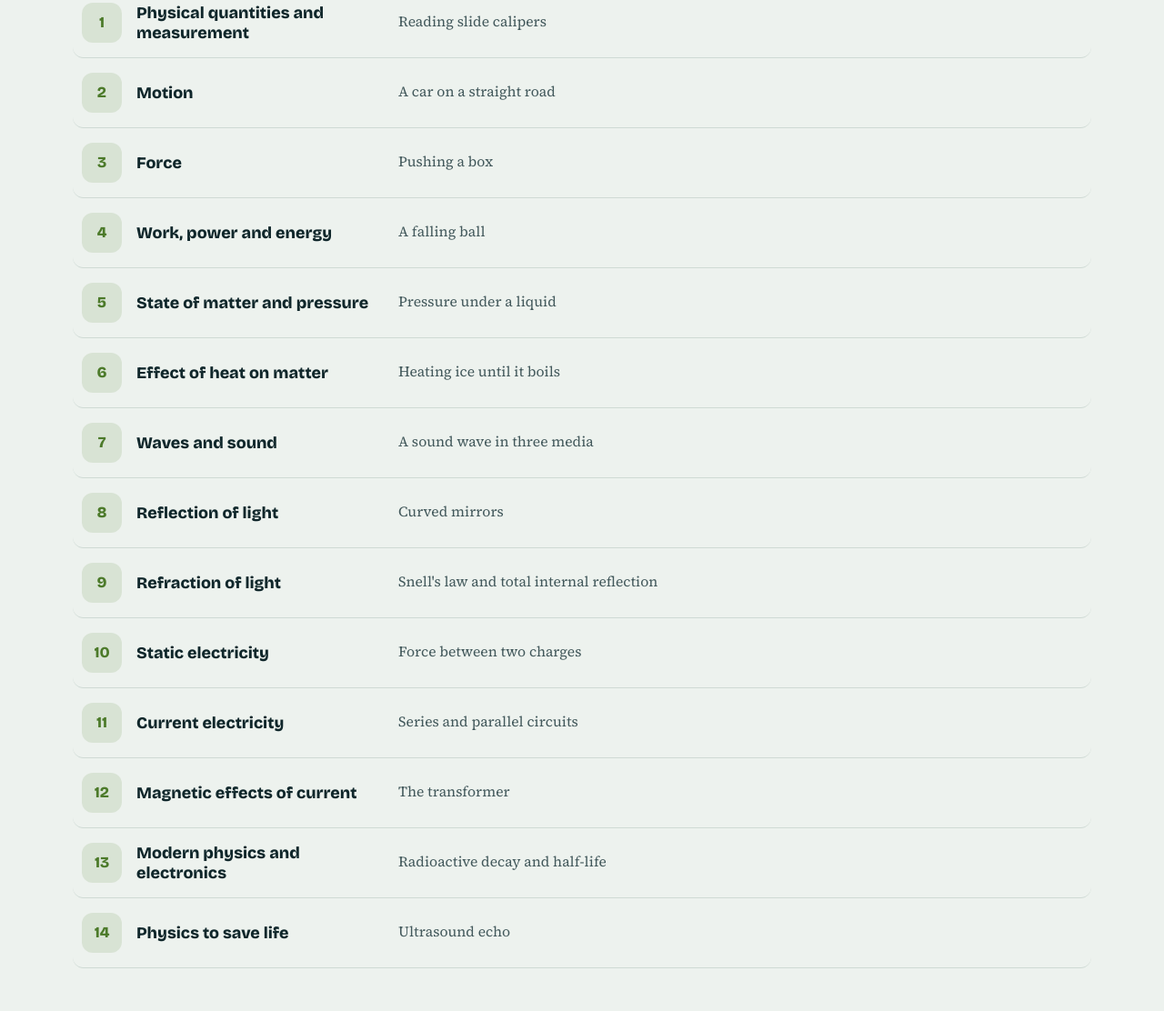
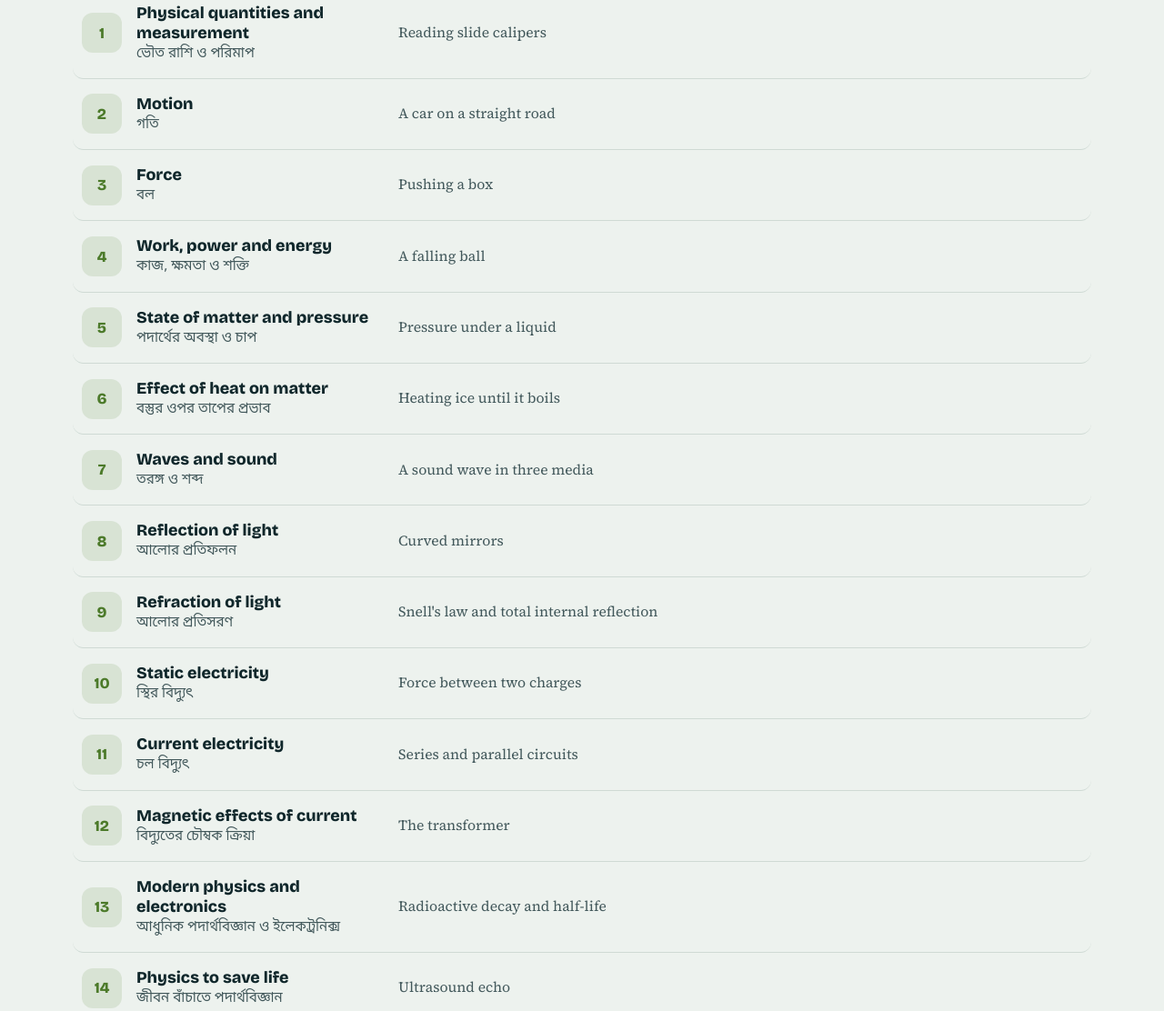
Before and after one commit to robin9535/robin9535.github.io, a plain HTML site: page ssc.html in a window 1280 px wide. Shown: the part 754-1866 px from the top of the page at 91% size. Drawn offline with nearby package versions, Linux system fonts and the light colour scheme; no server answers.

Commit message:
Add Bangla names to the 14 SSC physics chapters
Co-Authored-By: Claude Sonnet 5.5 <noreply@anthropic.com>
Claude-Session: https://claude.ai/code/session_01A8k8gBkjsZHFsJvu8v7FQv

```diff
--- a/lab.css
+++ b/lab.css
@@ -108,3 +108,5 @@ main.lab-main{padding:0 0 64px}
 .pager a:hover{background:var(--mist)}
 .rowlink i.num{font:800 1.05rem var(--display);font-style:normal}
 .rowlink em.prog{background:transparent;color:var(--good);border:1.5px solid var(--good)}
+
+.rowlink b small.bn{display:block;margin-top:2px;font:500 .95rem/1.4 "Noto Sans Bengali","Hind Siliguri","Nirmala UI","Shonar Bangla",sans-serif;color:var(--ink-soft)}
--- a/ssc.html
+++ b/ssc.html
@@ -22,7 +22,7 @@
 <link rel="icon" href="favicon.svg" type="image/svg+xml">
 <link rel="preconnect" href="https://fonts.googleapis.com">
 <link rel="preconnect" href="https://fonts.gstatic.com" crossorigin>
-<link href="https://fonts.googleapis.com/css2?family=Bricolage+Grotesque:opsz,wght@12..96,400;12..96,600;12..96,800&family=Source+Serif+4:ital,opsz,wght@0,8..60,400;0,8..60,600;1,8..60,400&display=swap" rel="stylesheet">
+<link href="https://fonts.googleapis.com/css2?family=Bricolage+Grotesque:opsz,wght@12..96,400;12..96,600;12..96,800&family=Source+Serif+4:ital,opsz,wght@0,8..60,400;0,8..60,600;1,8..60,400&family=Noto+Sans+Bengali:wght@500;700&display=swap" rel="stylesheet">
 <link rel="stylesheet" href="https://cdnjs.cloudflare.com/ajax/libs/font-awesome/6.4.0/css/all.min.css">
 <link rel="stylesheet" href="nav.css">
 <link rel="stylesheet" href="site.css">
@@ -60,20 +60,20 @@
   <div class="wrap">
     <div class="group-head plain"><div><h2>Physics, chapter by chapter</h2><p>Fourteen chapters, each with a live simulation and five questions from the teacher. Some questions you answer with a number, some by making the simulation do something. Your best score is kept on this device.</p></div></div>
     <div class="rows">
-      <a class="rowlink" href="ssc-physics/ch01.html"><i class="num" aria-hidden="true">1</i><b>Physical quantities and measurement</b><span>Reading slide calipers</span><em class="prog" data-prog="ssc-phy-01" hidden></em></a>
-      <a class="rowlink" href="ssc-physics/ch02.html"><i class="num" aria-hidden="true">2</i><b>Motion</b><span>A car on a straight road</span><em class="prog" data-prog="ssc-phy-02" hidden></em></a>
-      <a class="rowlink" href="ssc-physics/ch03.html"><i class="num" aria-hidden="true">3</i><b>Force</b><span>Pushing a box</span><em class="prog" data-prog="ssc-phy-03" hidden></em></a>
-      <a class="rowlink" href="ssc-physics/ch04.html"><i class="num" aria-hidden="true">4</i><b>Work, power and energy</b><span>A falling ball</span><em class="prog" data-prog="ssc-phy-04" hidden></em></a>
-      <a class="rowlink" href="ssc-physics/ch05.html"><i class="num" aria-hidden="true">5</i><b>State of matter and pressure</b><span>Pressure under a liquid</span><em class="prog" data-prog="ssc-phy-05" hidden></em></a>
-      <a class="rowlink" href="ssc-physics/ch06.html"><i class="num" aria-hidden="true">6</i><b>Effect of heat on matter</b><span>Heating ice until it boils</span><em class="prog" data-prog="ssc-phy-06" hidden></em></a>
-      <a class="rowlink" href="ssc-physics/ch07.html"><i class="num" aria-hidden="true">7</i><b>Waves and sound</b><span>A sound wave in three media</span><em class="prog" data-prog="ssc-phy-07" hidden></em></a>
-      <a class="rowlink" href="ssc-physics/ch08.html"><i class="num" aria-hidden="true">8</i><b>Reflection of light</b><span>Curved mirrors</span><em class="prog" data-prog="ssc-phy-08" hidden></em></a>
-      <a class="rowlink" href="ssc-physics/ch09.html"><i class="num" aria-hidden="true">9</i><b>Refraction of light</b><span>Snell&#x27;s law and total internal reflection</span><em class="prog" data-prog="ssc-phy-09" hidden></em></a>
-      <a class="rowlink" href="ssc-physics/ch10.html"><i class="num" aria-hidden="true">10</i><b>Static electricity</b><span>Force between two charges</span><em class="prog" data-prog="ssc-phy-10" hidden></em></a>
-      <a class="rowlink" href="ssc-physics/ch11.html"><i class="num" aria-hidden="true">11</i><b>Current electricity</b><span>Series and parallel circuits</span><em class="prog" data-prog="ssc-phy-11" hidden></em></a>
-      <a class="rowlink" href="ssc-physics/ch12.html"><i class="num" aria-hidden="true">12</i><b>Magnetic effects of current</b><span>The transformer</span><em class="prog" data-prog="ssc-phy-12" hidden></em></a>
-      <a class="rowlink" href="ssc-physics/ch13.html"><i class="num" aria-hidden="true">13</i><b>Modern physics and electronics</b><span>Radioactive decay and half-life</span><em class="prog" data-prog="ssc-phy-13" hidden></em></a>
-      <a class="rowlink" href="ssc-physics/ch14.html"><i class="num" aria-hidden="true">14</i><b>Physics to save life</b><span>Ultrasound echo</span><em class="prog" data-prog="ssc-phy-14" hidden></em></a>
+      <a class="rowlink" href="ssc-physics/ch01.html"><i class="num" aria-hidden="true">1</i><b>Physical quantities and measurement<small class="bn" lang="bn">ভৌত রাশি ও পরিমাপ</small></b><span>Reading slide calipers</span><em class="prog" data-prog="ssc-phy-01" hidden></em></a>
+      <a class="rowlink" href="ssc-physics/ch02.html"><i class="num" aria-hidden="true">2</i><b>Motion<small class="bn" lang="bn">গতি</small></b><span>A car on a straight road</span><em class="prog" data-prog="ssc-phy-02" hidden></em></a>
+      <a class="rowlink" href="ssc-physics/ch03.html"><i class="num" aria-hidden="true">3</i><b>Force<small class="bn" lang="bn">বল</small></b><span>Pushing a box</span><em class="prog" data-prog="ssc-phy-03" hidden></em></a>
+      <a class="rowlink" href="ssc-physics/ch04.html"><i class="num" aria-hidden="true">4</i><b>Work, power and energy<small class="bn" lang="bn">কাজ, ক্ষমতা ও শক্তি</small></b><span>A falling ball</span><em class="prog" data-prog="ssc-phy-04" hidden></em></a>
+      <a class="rowlink" href="ssc-physics/ch05.html"><i class="num" aria-hidden="true">5</i><b>State of matter and pressure<small class="bn" lang="bn">পদার্থের অবস্থা ও চাপ</small></b><span>Pressure under a liquid</span><em class="prog" data-prog="ssc-phy-05" hidden></em></a>
+      <a class="rowlink" href="ssc-physics/ch06.html"><i class="num" aria-hidden="true">6</i><b>Effect of heat on matter<small class="bn" lang="bn">বস্তুর ওপর তাপের প্রভাব</small></b><span>Heating ice until it boils</span><em class="prog" data-prog="ssc-phy-06" hidden></em></a>
+      <a class="rowlink" href="ssc-physics/ch07.html"><i class="num" aria-hidden="true">7</i><b>Waves and sound<small class="bn" lang="bn">তরঙ্গ ও শব্দ</small></b><span>A sound wave in three media</span><em class="prog" data-prog="ssc-phy-07" hidden></em></a>
+      <a class="rowlink" href="ssc-physics/ch08.html"><i class="num" aria-hidden="true">8</i><b>Reflection of light<small class="bn" lang="bn">আলোর প্রতিফলন</small></b><span>Curved mirrors</span><em class="prog" data-prog="ssc-phy-08" hidden></em></a>
+      <a class="rowlink" href="ssc-physics/ch09.html"><i class="num" aria-hidden="true">9</i><b>Refraction of light<small class="bn" lang="bn">আলোর প্রতিসরণ</small></b><span>Snell&#x27;s law and total internal reflection</span><em class="prog" data-prog="ssc-phy-09" hidden></em></a>
+      <a class="rowlink" href="ssc-physics/ch10.html"><i class="num" aria-hidden="true">10</i><b>Static electricity<small class="bn" lang="bn">স্থির বিদ্যুৎ</small></b><span>Force between two charges</span><em class="prog" data-prog="ssc-phy-10" hidden></em></a>
+      <a class="rowlink" href="ssc-physics/ch11.html"><i class="num" aria-hidden="true">11</i><b>Current electricity<small class="bn" lang="bn">চল বিদ্যুৎ</small></b><span>Series and parallel circuits</span><em class="prog" data-prog="ssc-phy-11" hidden></em></a>
+      <a class="rowlink" href="ssc-physics/ch12.html"><i class="num" aria-hidden="true">12</i><b>Magnetic effects of current<small class="bn" lang="bn">বিদ্যুতের চৌম্বক ক্রিয়া</small></b><span>The transformer</span><em class="prog" data-prog="ssc-phy-12" hidden></em></a>
+      <a class="rowlink" href="ssc-physics/ch13.html"><i class="num" aria-hidden="true">13</i><b>Modern physics and electronics<small class="bn" lang="bn">আধুনিক পদার্থবিজ্ঞান ও ইলেকট্রনিক্স</small></b><span>Radioactive decay and half-life</span><em class="prog" data-prog="ssc-phy-13" hidden></em></a>
+      <a class="rowlink" href="ssc-physics/ch14.html"><i class="num" aria-hidden="true">14</i><b>Physics to save life<small class="bn" lang="bn">জীবন বাঁচাতে পদার্থবিজ্ঞান</small></b><span>Ultrasound echo</span><em class="prog" data-prog="ssc-phy-14" hidden></em></a>
     </div>
   </div>
 </section>
```
Also changed, not shown: ssc-physics/ch01.html (+2 -2 lines), ssc-physics/ch02.html (+2 -2 lines), ssc-physics/ch03.html (+2 -2 lines), ssc-physics/ch04.html (+2 -2 lines), ssc-physics/ch05.html (+2 -2 lines), ssc-physics/ch06.html (+2 -2 lines), ssc-physics/ch07.html (+2 -2 lines), ssc-physics/ch08.html (+2 -2 lines), ssc-physics/ch09.html (+2 -2 lines), ssc-physics/ch10.html (+2 -2 lines), ssc-physics/ch11.html (+2 -2 lines), ssc-physics/ch12.html (+2 -2 lines), ssc-physics/ch13.html (+2 -2 lines), ssc-physics/ch14.html (+2 -2 lines).
